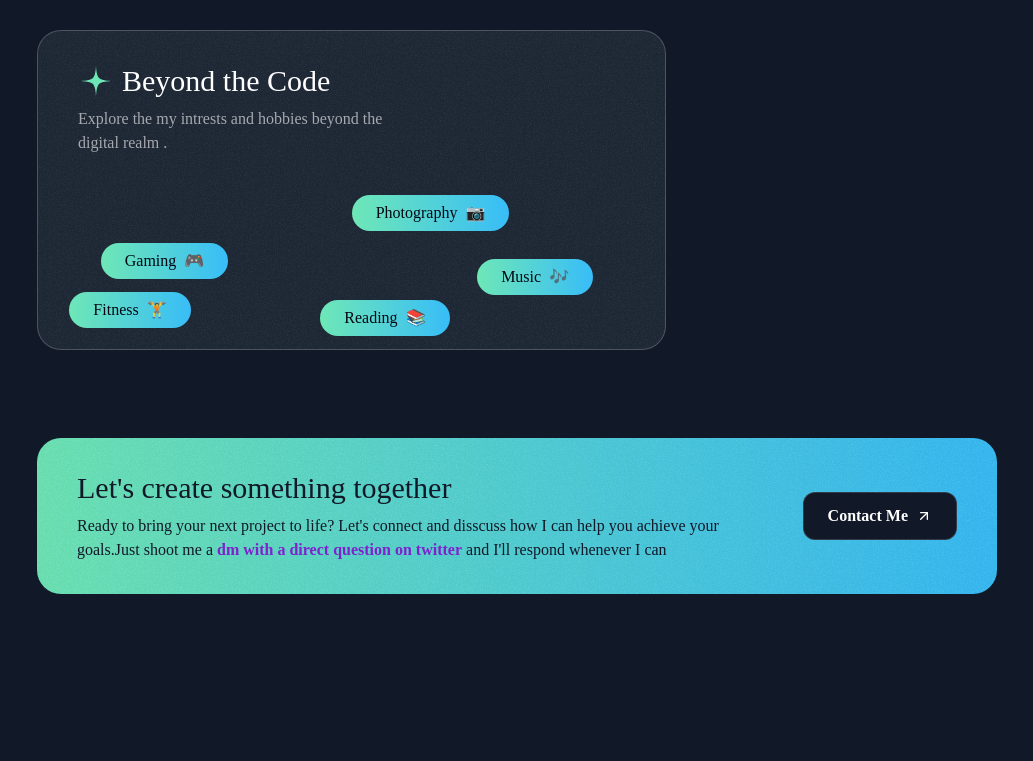
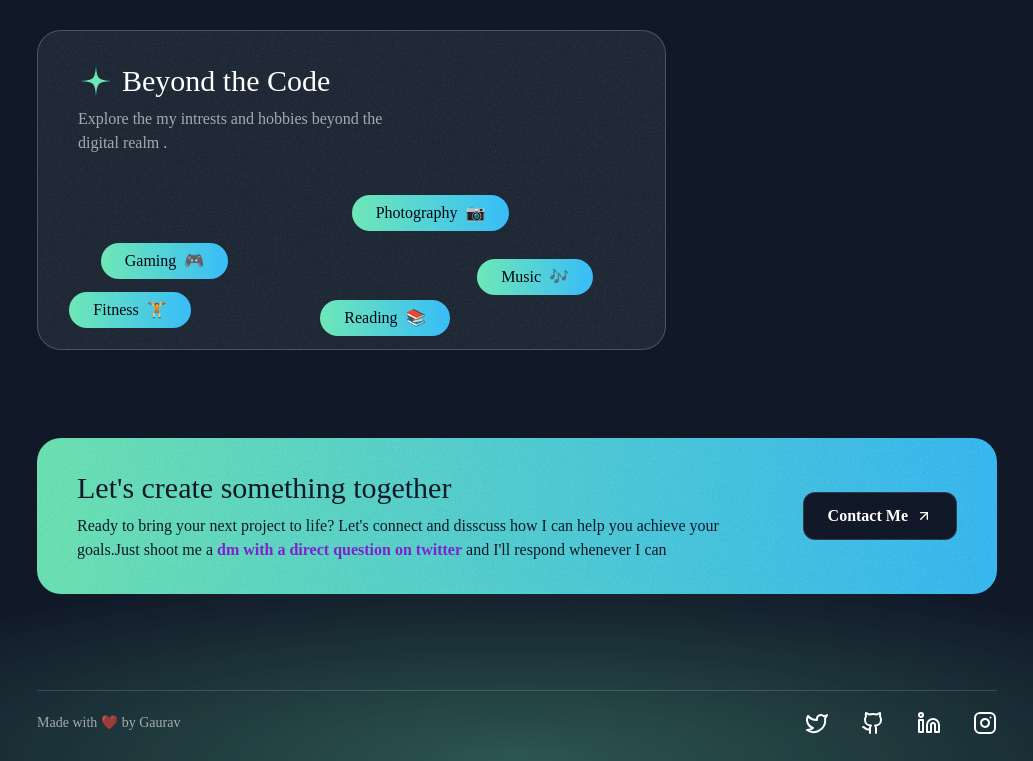
Before and after one commit to GAURAV07C/gaurav07c_portfolio, a Next.js app: page / in a window 1280 px wide. Shown: the part 6199-6960 px from the top of the page, without its empty margins (123-1156 px from the left). Before the commit the page ends 6895 px from the top, so only its background shows below. Built offline with nearby package versions, Linux system fonts and the light colour scheme; a web font is replaced by a local one.

Commit message:
fix: restore Footer component in Home page and update icon imports in Footer section

```diff
--- a/src/app/page.tsx
+++ b/src/app/page.tsx
@@ -3,7 +3,7 @@ import Aboutme from "@/sections/Aboutme";
 import { ContactSection } from "@/sections/Contact";
 import Education from "@/sections/Education";
 import Experience from "@/sections/Experience";
-// import { Footer } from "@/sections/Footer";
+import { Footer } from "@/sections/Footer";
 import { Header } from "@/sections/Header";
 import { HeroSection } from "@/sections/Hero";
 import Introduction from "@/sections/Introduction";
@@ -27,7 +27,7 @@ export default function Home() {
       <Aboutme  />
       <AboutSection />
       <ContactSection />
-      {/* <Footer /> */}
+      <Footer />
     </div>
   );
 }
--- a/src/sections/Footer.tsx
+++ b/src/sections/Footer.tsx
@@ -1,45 +1,48 @@
 import Link from "next/link";
-import { Github, Twitter, LinkedinIcon, InstagramIcon } from "lucide-react";
+import { Github, Twitter, Linkedin, Instagram } from "lucide-react";
 import BlurFade from "@/components/BlurFade";
+
 const footerlinks = [
   {
-    title: Twitter,
+    title: <Twitter />,
     href: "https://x.com/gaurav07c",
   },
   {
-    title: Github,
+    title: <Github />,
     href: "https://github.com/GAURAV07C/",
   },
   {
-    title: LinkedinIcon,
+    title: <Linkedin />,
     href: "https://www.linkedin.com/in/gaurav07c/",
   },
   {
-    title: InstagramIcon,
+    title: <Instagram />,
     href: "https://www.instagram.com/gaurav07cc/",
   },
 ];
 
 export const Footer = () => {
   return (
-    <footer className="relative -z-10 overflow-x-clip ">
-
-      <div className="absolute h-[400px] w-[1600px] bottom-0 left-1/2 -translate-x-1/2 bg-emerald-300/30 [mask-image:radial-gradient(50%_50%_at_bottom_center,black,transparent)] -z-10 "></div>
+    <footer className="relative overflow-x-clip z-10">
+      {" "}
+      {/* Remove -z-10 */}
+      {/* Background effect with pointer-events-none */}
+      <div className="absolute h-[400px] w-[1600px] bottom-0 left-1/2 -translate-x-1/2 bg-emerald-300/30 [mask-image:radial-gradient(50%_50%_at_bottom_center,black,transparent)] pointer-events-none"></div>
       <BlurFade>
-        <div className="container z-30">
-          <div className="border-t border-white/15 py-5 text-sm flex flex-col md:flex-row md:justify-between  items-center gap-8">
+        <div className="container">
+          <div className="border-t border-white/15 py-5 text-sm flex flex-col md:flex-row md:justify-between items-center gap-8 relative">
             <div className="text-white/60">Made with ❤️ by Gaurav</div>
-            <nav className="flex flex-row md:flex-row items-center gap-8 z-50">
-              {footerlinks.map((links, id) => (
-                <button key={id}>
-                  <Link
-                    key={id}
-                    href={links.href}
-                    className="inline-flex items-center gap-1.5"
-                  >
-                    <span className="font-semibold">{<links.title />}</span>
-                  </Link>
-                </button>
+            <nav className="flex flex-row md:flex-row items-center gap-8 z-50 relative">
+              {footerlinks.map((link, id) => (
+                <Link
+                  key={id}
+                  href={link.href}
+                  className="inline-flex items-center gap-1.5 text-white hover:text-gray-400 transition"
+                  target="_blank"
+                  rel="noopener noreferrer"
+                >
+                  {link.title}
+                </Link>
               ))}
             </nav>
           </div>
```
